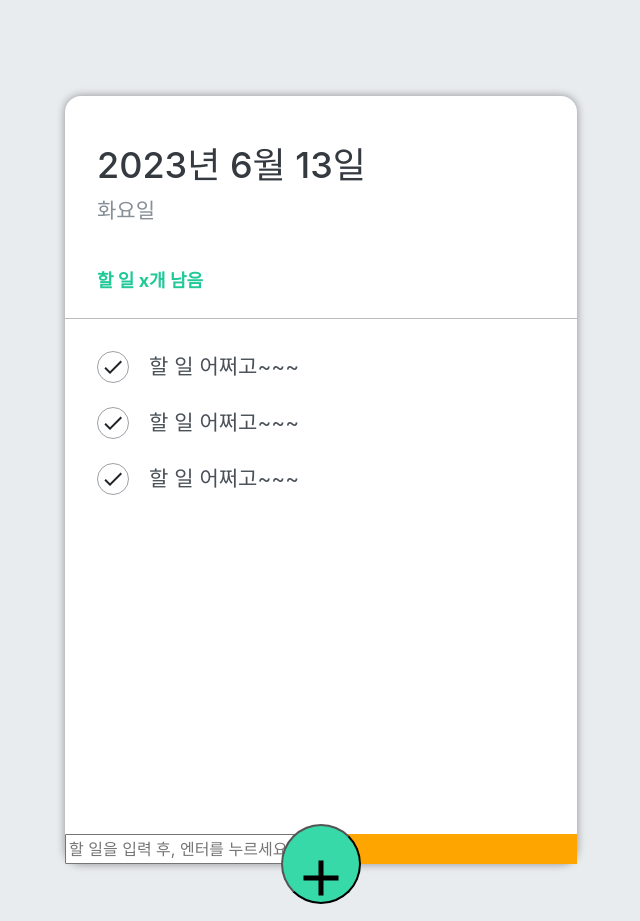
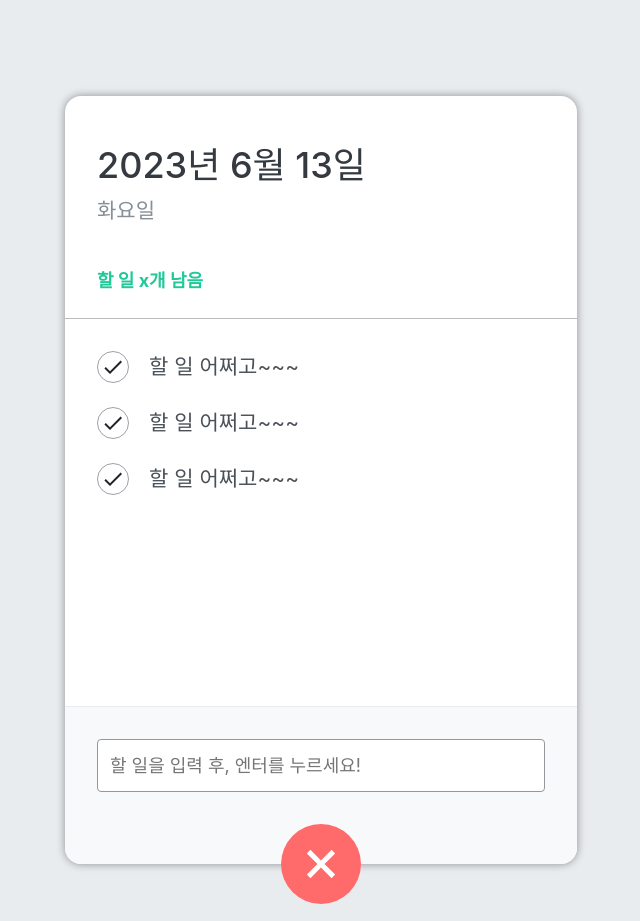
Before and after one commit to semsolhan1/react-todo-app20230613, a React (Create React App) app: page / in a window 1280 px wide. Shown: the whole page, without its empty margins (319-959 px from the left). Built offline with nearby package versions, Linux system fonts and the light colour scheme; the HTML template or start-up script is replaced by a standard one.

Commit message:
#4. scss 작성완료

```diff
--- a/src/component/TodoInput.js
+++ b/src/component/TodoInput.js
@@ -15,7 +15,7 @@
             </form>
         </div>
 
-        <button className='insert-btn'>
+        <button className='insert-btn open'>
             <MdAdd />
         </button>
     </>
--- a/src/component/scss/TodoInput.scss
+++ b/src/component/scss/TodoInput.scss
@@ -1,12 +1,51 @@
 
 .form-wrapper {
-    background: orange;
+    //background: orange;
+    width: 100%;
+    position: absolute;
+    left: 0;
+    bottom: 0;
 
+    .insert-form {
+        background: #f8f9fa;
+        padding: 32px 32px 72px;
+        border-bottom-left-radius: 16px;
+        border-bottom-right-radius: 16px;
+        border-top: 1px solid #e9ecef;
 
+        input {
+            padding: 12px;
+            border-radius: 4px;
+            border: 1px solid #94989b;
+            width: 100%;
+            outline: none;
+            font-size: 18px;
+            box-sizing: border-box;
+        }
+    }
 }
 
 .insert-btn {
     background: #38d9a9;
+
+    &:hover {
+        background: #63e6be;
+    }
+    &:active {
+        background: #20c997;
+    }
+
+    &.open {
+        background: #ff6b6b;
+
+        &:hover {
+            background: #ff8787;
+        }
+        &:active {
+            background: #fa5252;
+        }
+        transform: translate(-50%, 50%) rotate(45deg);
+    }
 
     z-index: 5;
     cursor: pointer;
@@ -19,4 +58,11 @@
     left: 50%;
     bottom: 0;
     transform: translate(-50%, 50%);
+    color: white;
+    border: none;
+    outline: none;
+    display: flex;
+    justify-content: center;
+    align-items: center;
+    transition: 0.125s ease-in;
 }
```
